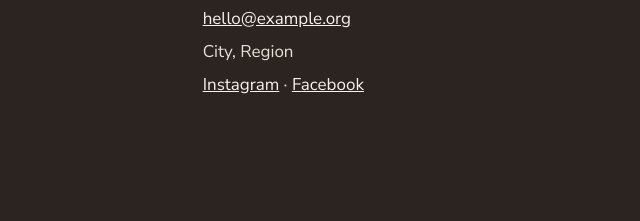
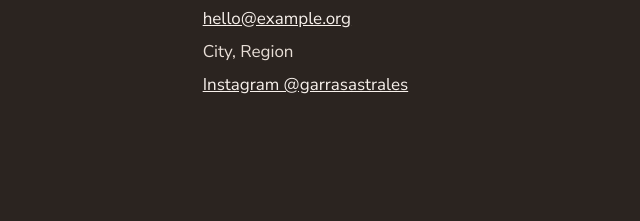
Before and after one commit to leticia-blkberry/Garras-astrales, a plain HTML site: page contact.html in a window 1280 px wide. Shown: the part 1584-1805 px from the top of the page, 640-1280 px from the left. Drawn offline with nearby package versions, Linux system fonts and the light colour scheme.

Commit message:
Link the Garras Astrales Instagram account
Co-Authored-By: Claude Opus 5.5 <noreply@anthropic.com>
Claude-Session: https://claude.ai/code/session_01W9cKDezmNxCuWb3w64oBNs

```diff
--- a/contact.html
+++ b/contact.html
@@ -69,7 +69,7 @@
         <div>
           <h2>Other ways to reach us</h2>
           <p><strong>Email:</strong> <a href="mailto:hello@example.org">hello@example.org</a></p>
-          <p><strong>Instagram:</strong> <a href="#">@garrasastrales</a></p>
+          <p><strong>Instagram:</strong> <a href="https://www.instagram.com/garrasastrales" target="_blank" rel="noopener">@garrasastrales</a></p>
           <p><strong>Location:</strong> City, Region (we don't have a public shelter — all cats live in foster homes)</p>
           <div class="placeholder-note">
             <strong>Cat emergency?</strong> If a cat is injured, please contact your nearest emergency vet first. Add local emergency resources here.
@@ -99,7 +99,7 @@
           <ul>
             <li><a href="mailto:hello@example.org">hello@example.org</a></li>
             <li>City, Region</li>
-            <li><a href="#">Instagram</a> · <a href="#">Facebook</a></li>
+            <li><a href="https://www.instagram.com/garrasastrales" target="_blank" rel="noopener">Instagram @garrasastrales</a></li>
           </ul>
         </div>
       </div>
```
Also changed, not shown: 404.html (+1 -1 lines), about.html (+1 -1 lines), adopt.html (+1 -1 lines), get-involved.html (+1 -1 lines), index.html (+1 -1 lines), 1 other file.
